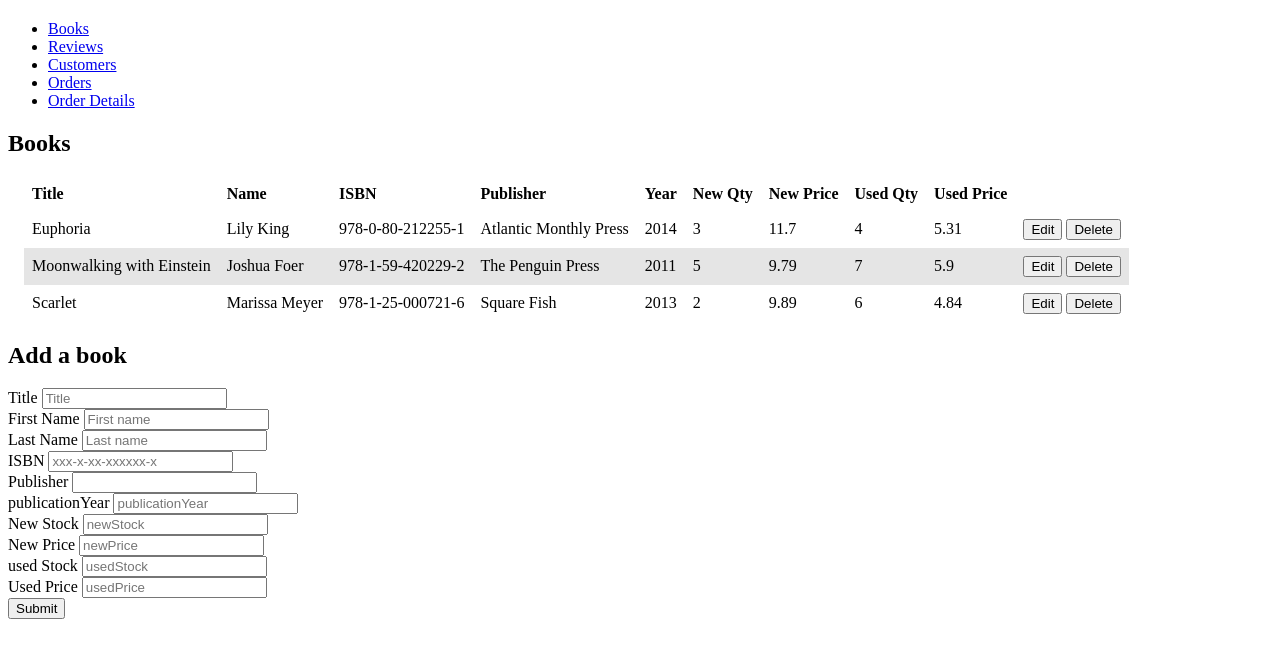
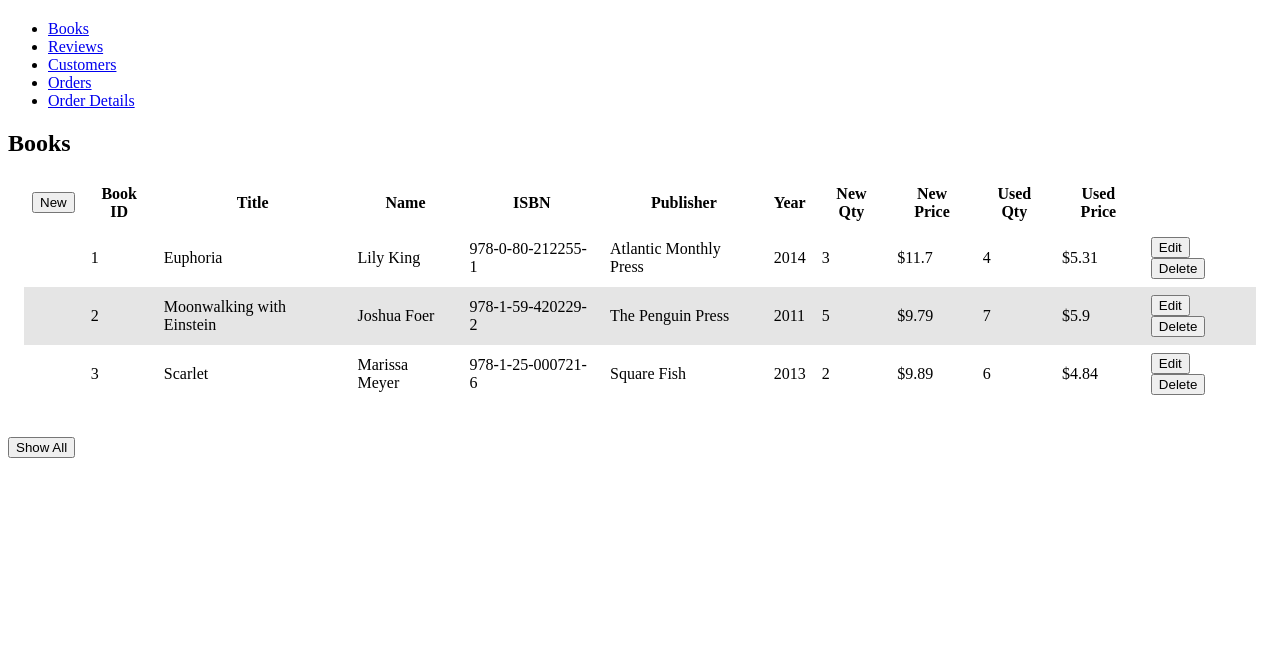
Before and after one commit to h3nry-m/Beaver_Bookstore, a Flask app: page /books in a window 1280 px wide. Shown: the part 47-705 px from the top of the page. Run offline with Flask 2, Linux system fonts and the light colour scheme.

Commit message:
Made Books and Customers visually consistent with the other tables

```diff
--- a/app.py
+++ b/app.py
@@ -14,6 +14,7 @@ app = Flask(__name__)
 @app.route('/books')
 def CRUD_books():
     books_from_app_py = [{
+        "idBook": 1,
         "title": "Euphoria",
         "firstName": "Lily",
         "lastName": "King",
@@ -25,6 +26,7 @@ def CRUD_books():
         "usedStock": 4,
         "usedPrice": 5.31},
         {
+        "idBook": 2,
         "title": "Moonwalking with Einstein",
         "firstName": "Joshua",
         "lastName": "Foer",
@@ -36,6 +38,7 @@ def CRUD_books():
         "usedStock": 7,
         "usedPrice": 5.90},
         {
+        "idBook": 3,
         "title": "Scarlet",
         "firstName": "Marissa",
         "lastName": "Meyer",
@@ -164,6 +167,7 @@ def CRUD_orders():
 @app.route('/customers')
 def CRUD_customers():
     customers_from_app_py = [{
+        "idCustomer": 1,
         "firstName": "Cara",
         "lastName": "Jacob",
         "email": "cara.jacob9@hotmail.com",
@@ -174,6 +178,7 @@ def CRUD_customers():
         "addressZip": 33301
     },
         {
+        "idCustomer": 2,
         "firstName": "Gene",
         "lastName": "Fram",
         "email": "gene_fram7@hotmail.com",
@@ -184,6 +189,7 @@ def CRUD_customers():
         "addressZip": 55402
     },
         {
+        "idCustomer": 3,
         "firstName": "Keith",
         "lastName": "Hazlett",
         "email": "hazlett_keith3@hotmail.com",
@@ -233,7 +239,7 @@ def root():
 
 # Listener
 if __name__ == "__main__":
-    port = int(os.environ.get('PORT', 9113))
+    port = int(os.environ.get('PORT', 9114))
     #                                 ^^^^
     #              You can replace this number with any valid port
 
--- a/templates/books.j2
+++ b/templates/books.j2
@@ -3,9 +3,13 @@
     <h1>{% block title %} Books {% endblock %}</h1>
 {% endblock %}
 {% block content %}
-<table class="table">
-    <thead class="table_header">
+<table id="browse" class="table">
+    <thead>
     <tr>
+       <th class="table_cell">
+            <input type="button" class="new" onclick="newCustomer()" value="New">
+        </th>
+        <th class="table_cell">Book ID</th>
         <th class="table_cell">Title</th>
         <th class="table_cell">Name</th>
         <th class="table_cell">ISBN</th>
@@ -19,15 +23,17 @@
     <tbody>
     {% for item in books %}
     <tr>
+        <td class="table_cell"></td>
+        <td class="table_cell">{{item['idBook']}}</td>
         <td class="table_cell">{{item['title']}}</td>
         <td class="table_cell">{{item['firstName']}} {{item['lastName']}}</td>
         <td class="table_cell">{{item['isbn']}}</td>
         <td class="table_cell">{{item['publisher']}}</td>
         <td class="table_cell">{{item['publicationYear']}}</td>
         <td class="table_cell">{{item['newStock']}}</td>
-        <td class="table_cell">{{item['newPrice']}}</td>
+        <td class="table_cell">${{item['newPrice']}}</td>
         <td class="table_cell">{{item['usedStock']}}</td>
-        <td class="table_cell">{{item['usedPrice']}}</td>
+        <td class="table_cell">${{item['usedPrice']}}</td>
         <td class="table_cell">
             <input type="button" class="edit" onclick="" value="Edit">
             <input type="button" class="delete" onclick="" value="Delete">
@@ -35,9 +41,11 @@
     </tr>
     {% endfor %}
 </table>
-<div class="create">
-    <h2>Add a book</h2>
-    <form method="post">
+<div id="create" style="display: none;"">
+    <form id="addBook" method="post">
+       <legend>
+         <h2>Add a book</h2>
+       </legend>
         <label for="title">Title</label>
         <input type="text" name="title"
                placeholder="Title"
@@ -100,4 +108,7 @@
         <button type="submit">Submit</button>
     </form>
 </div>
+<br>
+<input type="button" id="all" onclick="showAll()" value="Show All">
+
 {% endblock %}
```
Also changed, not shown: templates/customers.j2 (+23 -7 lines), 1 other file.
